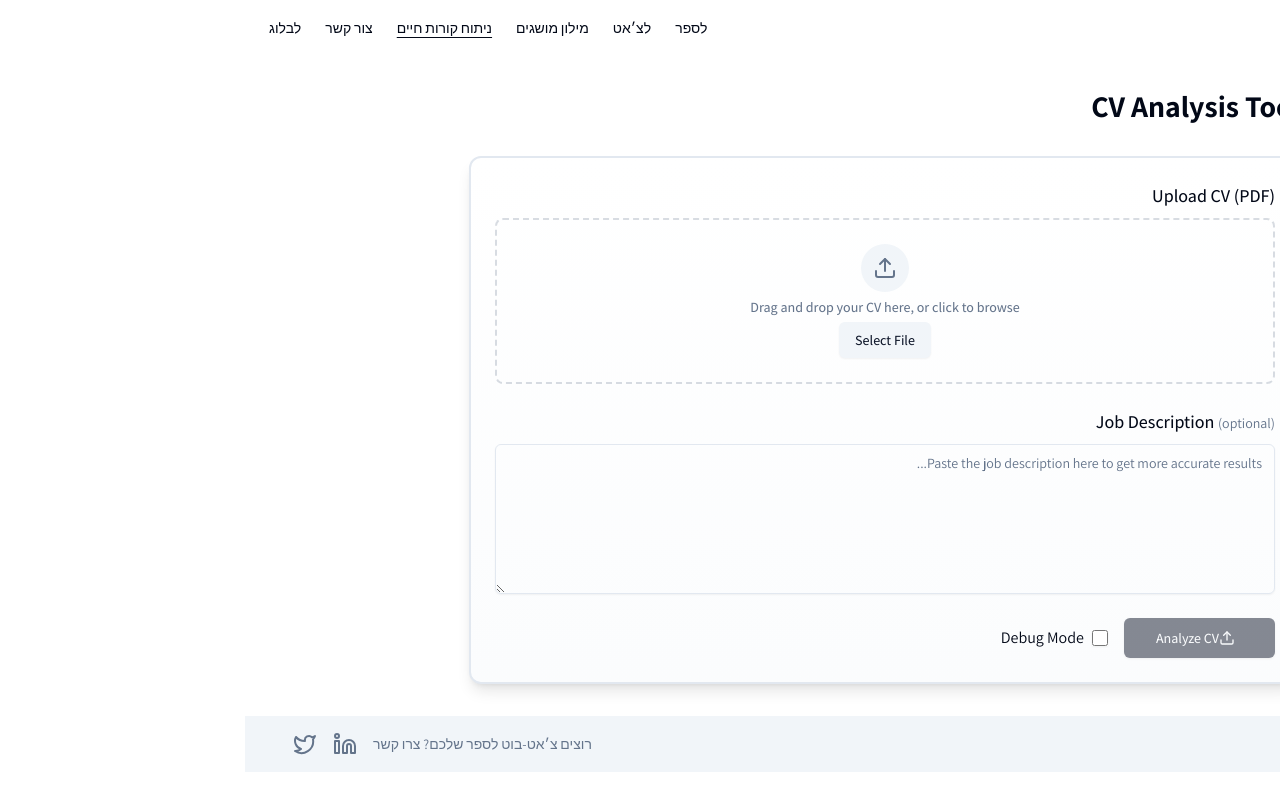
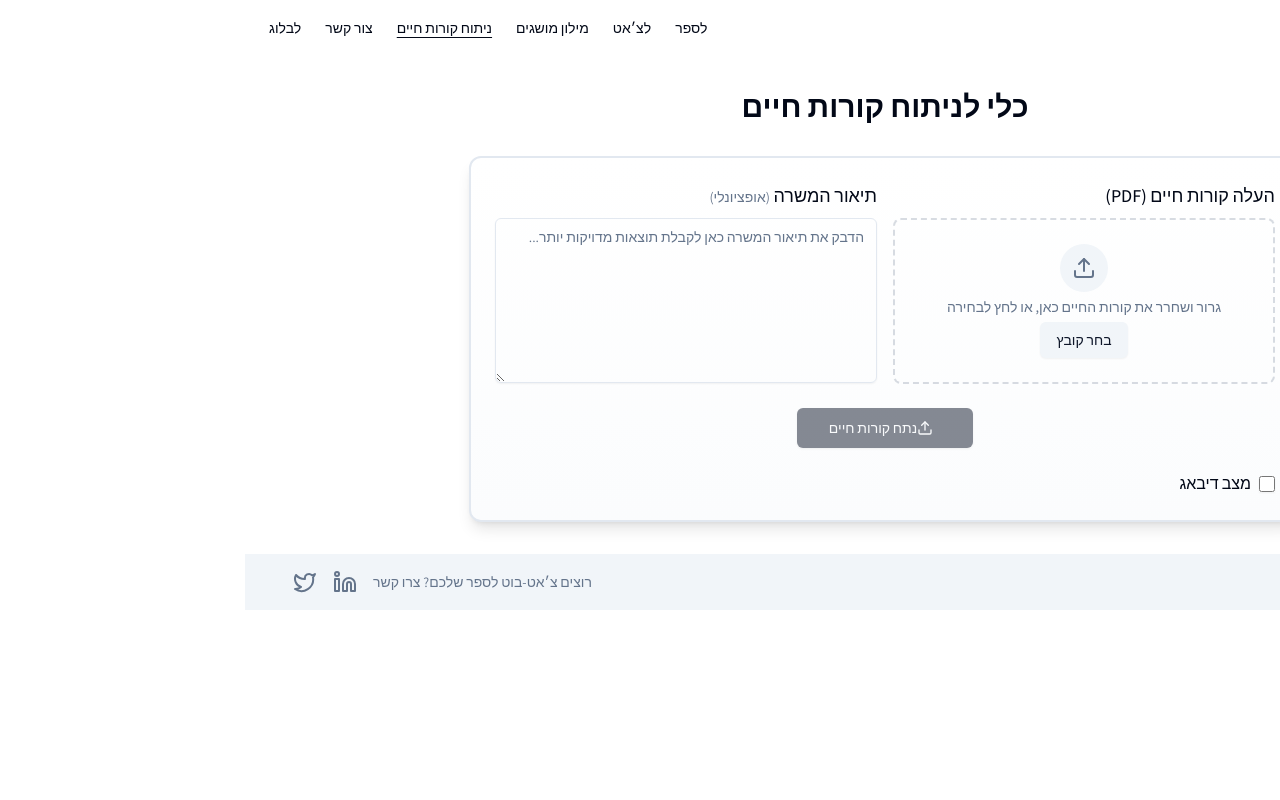
Before and after one commit to ronka/hightech-guide-chat, a Next.js app: page /cv-analysis in a window 1280 px wide. Built offline with nearby package versions, Linux system fonts and the light colour scheme.

Commit message:
translate main page

```diff
--- a/src/app/cv-analysis/page.tsx
+++ b/src/app/cv-analysis/page.tsx
@@ -34,27 +34,25 @@ export default function CVAnalysisPage() {
 
     try {
       if (!file) {
-        throw new Error("Please upload a CV");
+        throw new Error("נא להעלות קורות חיים");
       }
 
       if (debugMode) {
-        // Simulate API delay
         await new Promise((resolve) => setTimeout(resolve, 1500));
 
-        // Mock response
         setResults({
           match_percentage: jobDescription ? 75 : 50,
           strengths: [
-            "Strong technical background",
-            "Relevant project experience",
-            "Good communication skills",
+            "רקע טכני חזק",
+            "ניסיון בפרויקטים רלוונטיים",
+            "כישורי תקשורת טובים",
           ],
           improvements: [
-            "Add more quantifiable achievements",
+            "הוסף הישגים כמותיים",
             jobDescription
-              ? "Include specific technologies mentioned in job description"
-              : "Consider adding more industry-specific keywords",
-            "Highlight leadership experience",
+              ? "כלול טכנולוגיות ספציפיות שמוזכרות בתיאור המשרה"
+              : "שקול להוסיף מילות מפתח ספציפיות לתעשייה",
+            "הדגש ניסיון בהובלה",
           ],
           keywords_found: ["React", "TypeScript", "Node.js"],
           keywords_missing: ["Docker", "AWS", "CI/CD"],
@@ -72,14 +70,14 @@ export default function CVAnalysisPage() {
         });
 
         if (!response.ok) {
-          throw new Error("Failed to analyze CV");
+          throw new Error("ניתוח קורות החיים נכשל");
         }
 
         const data = await response.json();
         setResults(data);
       }
     } catch (err) {
-      setError(err instanceof Error ? err.message : "An error occurred");
+      setError(err instanceof Error ? err.message : "אירעה שגיאה");
     } finally {
       setLoading(false);
     }
@@ -87,7 +85,9 @@ export default function CVAnalysisPage() {
 
   return (
     <div className="container max-w-4xl py-8">
-      <h1 className="text-3xl font-bold mb-8">CV Analysis Tool</h1>
+      <h1 className="text-3xl font-bold mb-8 text-center">
+        כלי לניתוח קורות חיים
+      </h1>
 
       {results ? (
         <div className="space-y-6">
@@ -102,16 +102,18 @@ export default function CVAnalysisPage() {
               variant="outline"
               className="mt-4"
             >
-              Analyze Another CV
+              נתח קורות חיים נוספים
             </Button>
           </div>
         </div>
       ) : (
         <Card className="p-6 border-2 border-border shadow-lg rounded-xl bg-gradient-to-b from-background to-muted/30">
           <form onSubmit={analyzeCv} className="space-y-6">
+            {/* 2 columns on large screens and one column on small screens */}
+            <div className="grid grid-cols-1 sm:grid-cols-2 gap-4">
               <div className="space-y-2">
                 <Label htmlFor="cv" className="text-lg font-medium">
-                Upload CV (PDF)
+                  העלה קורות חיים (PDF)
                 </Label>
                 <Input
                   id="cv"
@@ -138,7 +140,7 @@ export default function CVAnalysisPage() {
                           setFile(null);
                         }}
                       >
-                      Change file
+                        החלף קובץ
                       </Button>
                     </div>
                   ) : (
@@ -147,14 +149,14 @@ export default function CVAnalysisPage() {
                         <Upload className="w-6 h-6 text-muted-foreground" />
                       </div>
                       <p className="text-muted-foreground">
-                      Drag and drop your CV here, or click to browse
+                        גרור ושחרר את קורות החיים כאן, או לחץ לבחירה
                       </p>
                       <Button
                         variant="secondary"
                         type="button"
                         onClick={(e) => e.preventDefault()}
                       >
-                      Select File
+                        בחר קובץ
                       </Button>
                     </div>
                   )}
@@ -163,21 +165,22 @@ export default function CVAnalysisPage() {
 
               <div className="space-y-2">
                 <Label htmlFor="jobDescription" className="text-lg font-medium">
-                Job Description{" "}
+                  תיאור המשרה{" "}
                   <span className="text-sm font-normal text-muted-foreground">
-                  (optional)
+                    (אופציונלי)
                   </span>
                 </Label>
                 <Textarea
                   id="jobDescription"
                   value={jobDescription}
                   onChange={(e) => setJobDescription(e.target.value)}
-                placeholder="Paste the job description here to get more accurate results..."
-                className="min-h-[150px] resize-y"
+                  placeholder="הדבק את תיאור המשרה כאן לקבלת תוצאות מדויקות יותר..."
+                  className="min-h-[165px] resize-y"
                 />
               </div>
+            </div>
 
-            <div className="flex flex-col sm:flex-row items-center gap-4">
+            <div className="flex justify-center">
               <Button
                 type="submit"
                 disabled={loading || !file}
@@ -185,15 +188,15 @@ export default function CVAnalysisPage() {
                 size="lg"
               >
                 {loading ? (
-                  "Analyzing..."
+                  "מנתח..."
                 ) : (
                   <>
                     <Upload className="w-4 h-4 mr-2" />
-                    Analyze CV
+                    נתח קורות חיים
                   </>
                 )}
               </Button>
-
+            </div>
             <label className="flex items-center gap-2 cursor-pointer">
               <Input
                 type="checkbox"
@@ -201,9 +204,8 @@ export default function CVAnalysisPage() {
                 onChange={(e) => setDebugMode(e.target.checked)}
                 className="w-4 h-4"
               />
-                Debug Mode
+              מצב דיבאג
             </label>
-            </div>
 
             {error && (
               <Alert variant="destructive">
```
Lines whose indentation alone changed are shown as unchanged.
